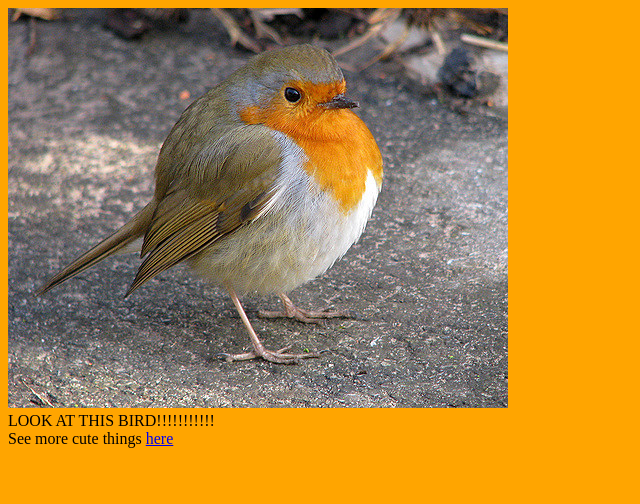
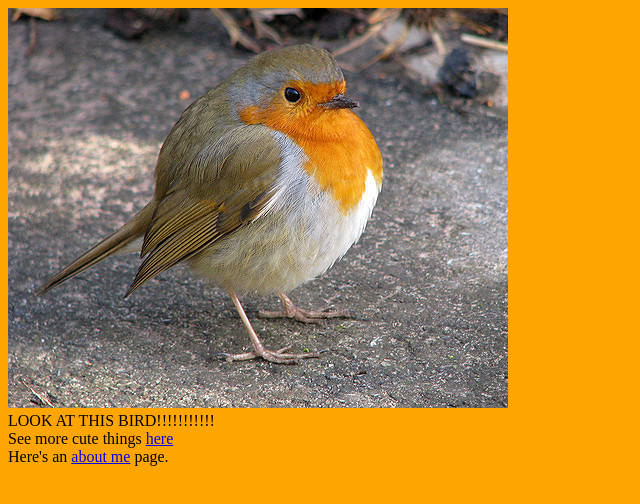
Before and after one commit to gititmel/430user, a plain HTML site: page index.html in a window 1280 px wide. Shown: the whole page, without its empty margins (0-640 px from the left). Drawn offline with Linux system fonts and the light colour scheme; files whose address does not match are found by name.

Commit message:
added a link to index page

```diff
--- a/index.html
+++ b/index.html
@@ -7,7 +7,8 @@
     <img src="c:/Users/430user18/Desktop/projectfolder/images/robin.jpg">
     <br>
     LOOK AT THIS BIRD!!!!!!!!!!!<br>
-    See more cute things <a href="http://www.reddit.com/r/aww">here</a>
+    See more cute things <a href="http://www.reddit.com/r/aww">here</a> <br>
+    Here's an <a href="about.html">about me</a> page.
 
     </body>
 </html>
```
